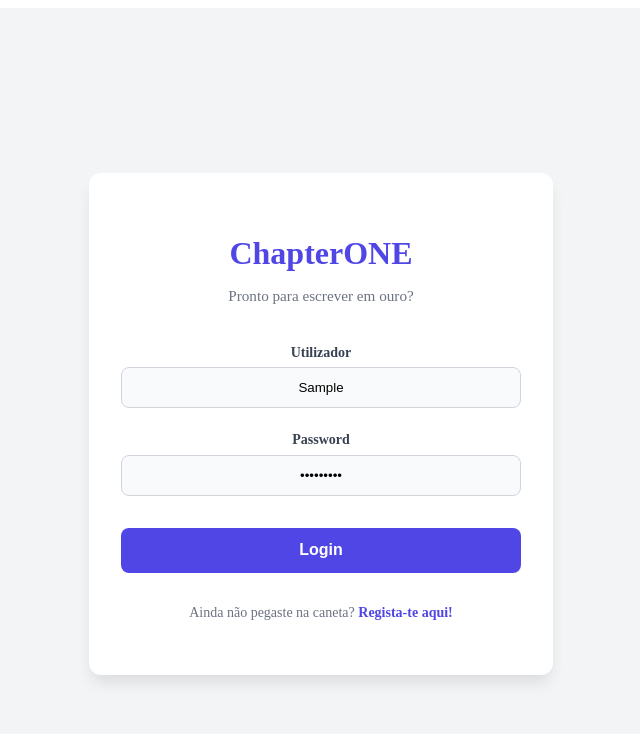
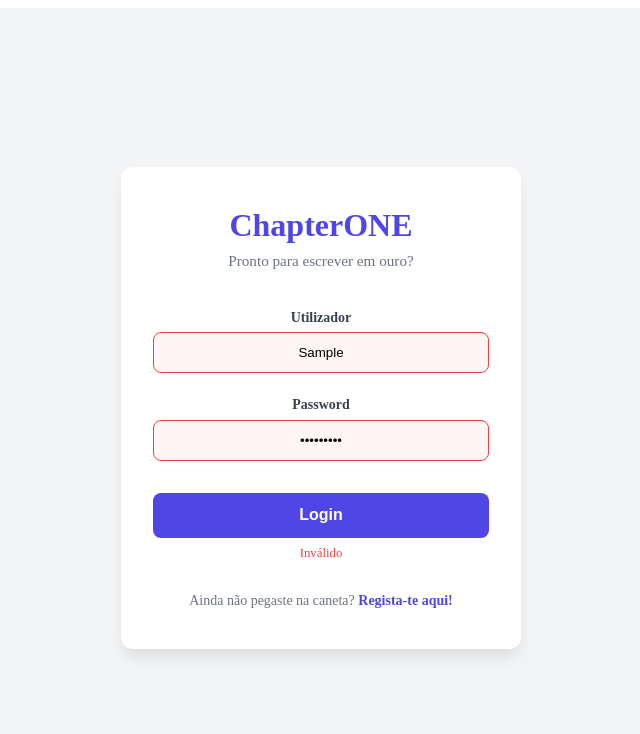
Before and after one commit to N0brM/ChapterONE, an Angular app in the folder chapterONE-fronend/: page /login in a window 1280 px wide. Both pictures are taken after typing "Sample", "Sample123" into the empty fields and a click on the button "Login". Shown: the top 734 px of the page, without its empty margins (319-959 px from the left). Built offline with nearby package versions, Linux system fonts and the light colour scheme; no server answers.

Commit message:
adicionei aspetos visuais para erros

```diff
--- a/chapterONE-fronend/src/app/pages/login/login.component.html
+++ b/chapterONE-fronend/src/app/pages/login/login.component.html
@@ -15,6 +15,7 @@
           [(ngModel)]="loginData.username"
           name="username"
           placeholder="Username"
+          [class.input-error]="loginError"
           required
         />
       </div>
@@ -28,11 +29,16 @@
           [(ngModel)]="loginData.passwordHash"
           name="password"
           placeholder="password"
+          [class.input-error]="loginError"
           required
         />
       </div>
 
       <button type="submit" class="btn-login">Login</button>
+
+      <p *ngIf="loginError" style="color: #ef4444; font-size: 0.8rem; text-align: center; margin-top: -1rem">
+        Inválido
+      </p>
     </form>
 
     <div class="login-footer">
--- a/chapterONE-fronend/src/app/pages/login/login.component.scss
+++ b/chapterONE-fronend/src/app/pages/login/login.component.scss
@@ -9,13 +9,27 @@ $text-muted: #6b7280;
 $input-bg: #f9fafb;
 $input-border: #d1d5db;
 
+$error-color: #ef4444;
+
+* {
+  margin: 0;
+  padding: 0;
+  box-sizing: border-box;
+}
+
+body {
+  overflow: hidden;
+}
+
 .login-container {
   height: 100vh;
+  min-height: 100vh;
   display: flex;
   align-items: center;
   justify-content: center;
   background-color: $bg-color;
   padding: 1rem;
+  overflow: hidden;
 
   .login-card {
     max-width: 400px;
@@ -47,9 +61,8 @@ $input-border: #d1d5db;
       flex-direction: column;
       gap: 1.5rem;
 
-      .form-group
-      {
-        display:flex;
+      .form-group {
+        display: flex;
         flex-direction: column;
         gap: 0.4rem;
       }
@@ -68,16 +81,24 @@ $input-border: #d1d5db;
         border-radius: 0.5rem;
         transition: all 0.2s ease-in-out;
         text-align: center;
-        &::placeholder
-        {
-          color:#9ca3af;
+        &::placeholder {
+          color: #9ca3af;
         }
-        &:focus
-        {
+        &:focus {
           outline: none;
           border-color: $primary-color;
           box-shadow: 0 0 0 3px rgba($primary-color, 0.1);
           background-color: #ffffff;
+        }
+
+        &.input-error {
+          border-color: $error-color;
+          background-color: rgba($error-color, 0.05);
+
+          &:focus {
+            border-color: $error-color;
+            box-shadow: 0 0 0 3px rgba($error-color, 0.2);
+          }
         }
       }
     }
--- a/chapterONE-fronend/src/app/pages/login/login.component.ts
+++ b/chapterONE-fronend/src/app/pages/login/login.component.ts
@@ -14,6 +14,7 @@ import { response } from 'express';
 })
 export class LoginComponent {
   loginData = { username: '', passwordHash: '' };
+  loginError: boolean = false;
 
   constructor(
     private authService: AuthService,
@@ -21,6 +22,7 @@ export class LoginComponent {
   ) {}
 
   onLogin() {
+    this.loginError = false;
     console.log('ao menos ta a tentar :D', this.loginData);
 
     this.authService.login(this.loginData).subscribe({
@@ -30,11 +32,8 @@ export class LoginComponent {
         this.router.navigate(['/dashboard']);
       },
       error: (err) => {
+        this.loginError = true;
         console.error('erro no login:', err);
-        alert(
-          'Erro no login: ' +
-            (err.error?.message || 'Credenciais inválidas ou erro de ligação à API.'),
-        );
       },
     });
   }
--- a/chapterONE-fronend/src/index.html
+++ b/chapterONE-fronend/src/index.html
@@ -1,12 +1,6 @@
 <!doctype html>
 <html lang="en">
-<head>
-  <meta charset="utf-8">
-  <title>ChapterONEFronend</title>
-  <base href="/">
-  <meta name="viewport" content="width=device-width, initial-scale=1">
-  <link rel="icon" type="image/x-icon" href="favicon.ico">
-</head>
+<head></head>
 <body>
   <app-root></app-root>
 </body>
```
